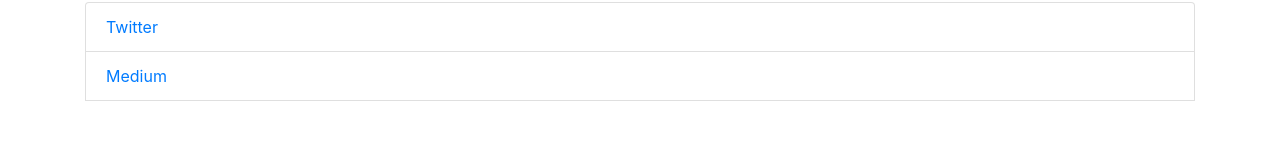
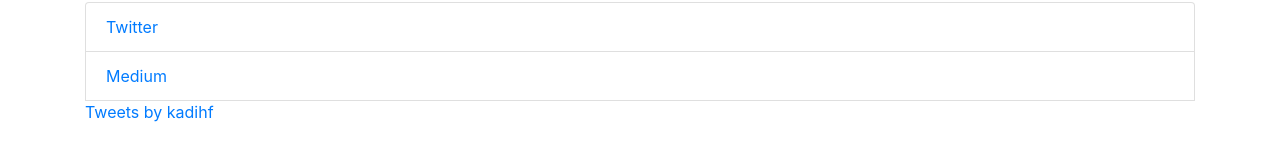
Before and after one commit to kadihf/kadihf.github.io, a plain HTML site: page index.html in a window 1280 px wide. Shown: the part 134-294 px from the top of the page. Drawn offline with nearby package versions, Linux system fonts and the light colour scheme.

Commit message:
add twitter tl

```diff
--- a/index.html
+++ b/index.html
@@ -33,6 +33,11 @@
           </ul>
         </div>
       </div>
+      <div class="row">
+        <div class="col">
+          <a class="twitter-timeline" href="https://twitter.com/kadihf?ref_src=twsrc%5Etfw">Tweets by kadihf</a> <script async src="https://platform.twitter.com/widgets.js" charset="utf-8"></script>
+        </div>
+      </div>
     </div>
 
     <!-- Optional JavaScript -->
```
